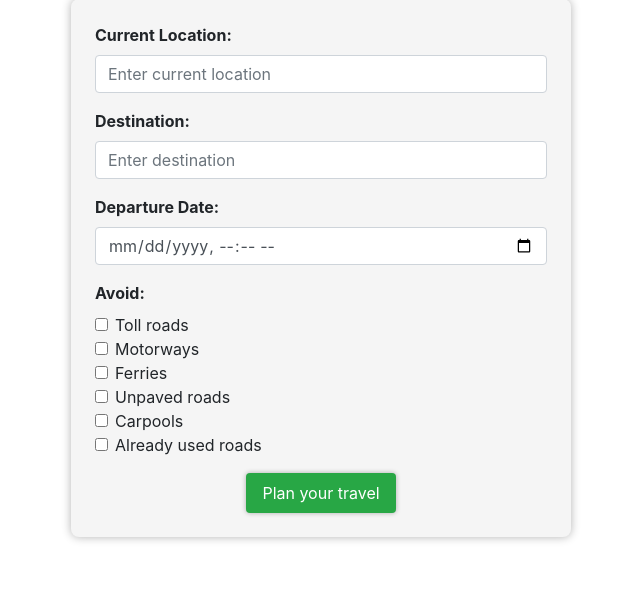
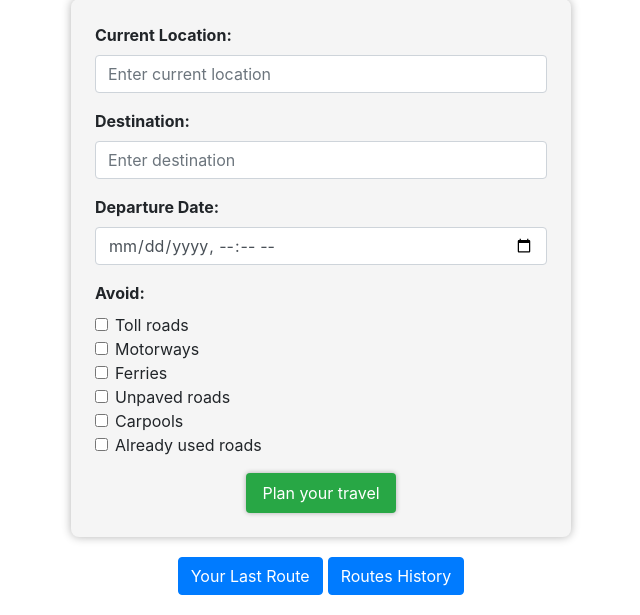
Before and after one commit to piotrbojda1/Route-Planner, a Flask app: page / in a window 1280 px wide. Shown: the part 185-800 px from the top of the page, without its empty margins (319-959 px from the left). Run offline with Flask 3, Linux system fonts and the light colour scheme; the visitor is signed in with stand-in values (Sample User, id 1); data that the repository does not hold is empty; some libraries are stand-ins or nearby versions.

Commit message:
Added redirection buttons below the form and one special button after the form is filled

```diff
--- a/website/templates/home.html
+++ b/website/templates/home.html
@@ -49,38 +49,26 @@
     <button type="submit" class="btn btn-success" style="display: block; margin: 0 auto; padding: 0.5rem 1rem; border: none; border-radius: 0.25rem; box-shadow: 0 0 5px rgba(0,0,0,0.3); cursor: pointer;">Plan your travel</button>
   </form>
 </div>
+<div class="d-flex justify-content-center">
+  {% if 'new_route_created' in session %}
+    <div class="text-center">
+      <br>
+      <a href="{{ url_for('views.details') }}" class="btn btn-primary">Go to route details</a>
+      </br>
+    </div>
+    {% set _ = session.pop('new_route_created') %}
+  {% else %}
+    <div class="text-center" style="padding-top: 10px; margin-top: 10px">
+      <a href="{{ url_for('views.details') }}" class="btn btn-primary">Your Last Route</a>
+    </div>
+    <div>
+      <div style="margin-right: 5px;">
+      </div>
+    </div>
+    <div class="text-center" style="padding-top: 10px; margin-top: 10px">
+      <a href="{{ url_for('views.routes_history') }}" class="btn btn-primary">Routes History</a>
+    </div>
+  {% endif %}
 </div>
-<div class="row">
-<div class="col-md-6 mx-auto">
-  <div class="table-responsive">
-    <table class="table table-striped table-auto-width mt-4">
-      {% if routes %}
-      <table class="table table-striped table-auto-width">
-        <thead class="thead-dark">
-          <tr>
-            <th>Route</th>
-            <th>Length route</th>
-            <th>Travel time</th>
-            <th>Avoid</th>
-          </tr>
-        </thead>
-        <tbody>
-          {% for route in routes %}
-          <tr>
-            <td>{{ route.origin }} - {{ route.destination }}</td>
-            <td>{{ route.length_route }}</td>
-            <td>{{ route.travel_time }}</td>
-            <td>
-              {% for avoid in route.avoid.split(',') %}
-              <span class="badge badge-secondary">{{ avoid.strip() }}</span>
-              {% endfor %}
-            </td>
-          </tr>
-          {% endfor %}
-        </tbody>
-      </table>
-      {% endif %}
-    </div>
-  </div>
 </div>
 {% endblock %}
```
